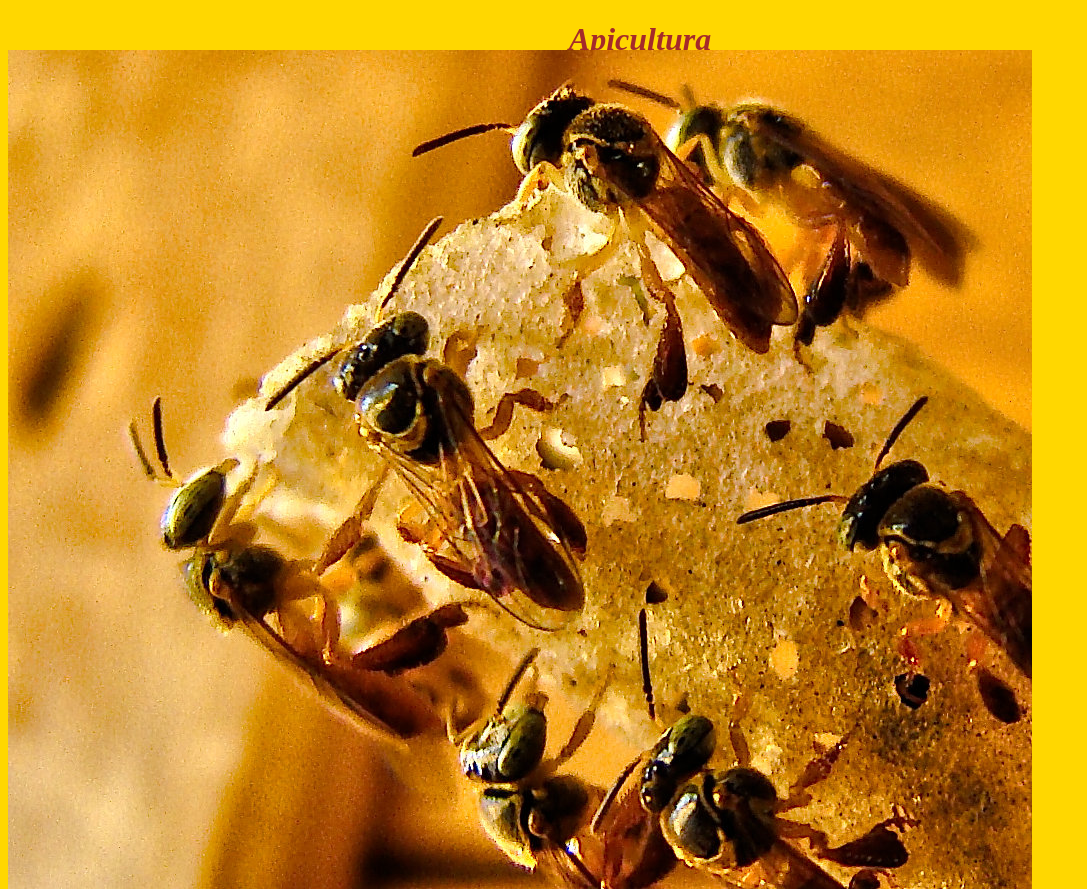
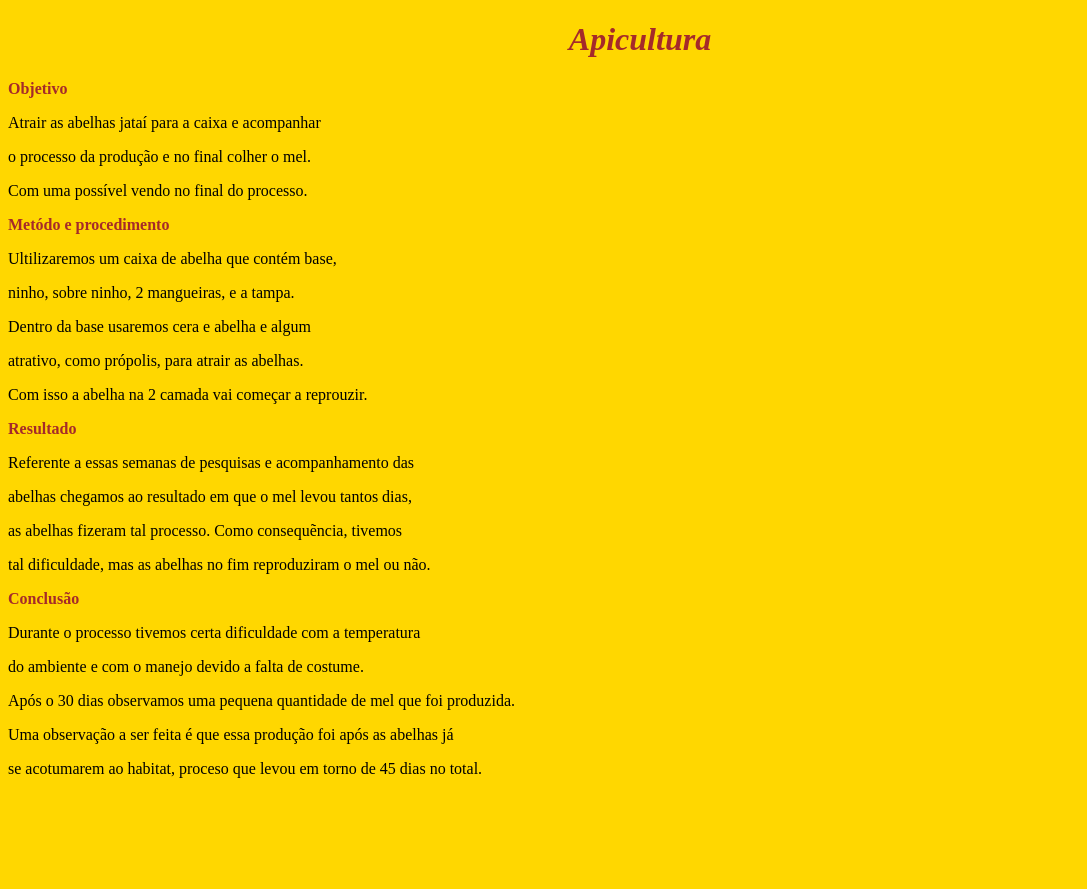
Before and after one commit to Niyalmeida/teste-programacao, a plain HTML site: page index.html in a window 1280 px wide. Shown: the whole page, without its empty margins (0-1087 px from the left). After the commit the page ends 800 px from the top, so only its background shows below. Drawn offline with Linux system fonts and the light colour scheme.

Commit message:
abelha sem abelha

```diff
--- a/index.html
+++ b/index.html
@@ -8,7 +8,7 @@
 </head>
 <body>
     <h1><em>Apicultura</em></h1>
-    <img src="abelha jatai.jpg"logo do htmls"
+    <img src=""logo do htmls"
 
 
     <p><strong>Objetivo</strong></p>
```
